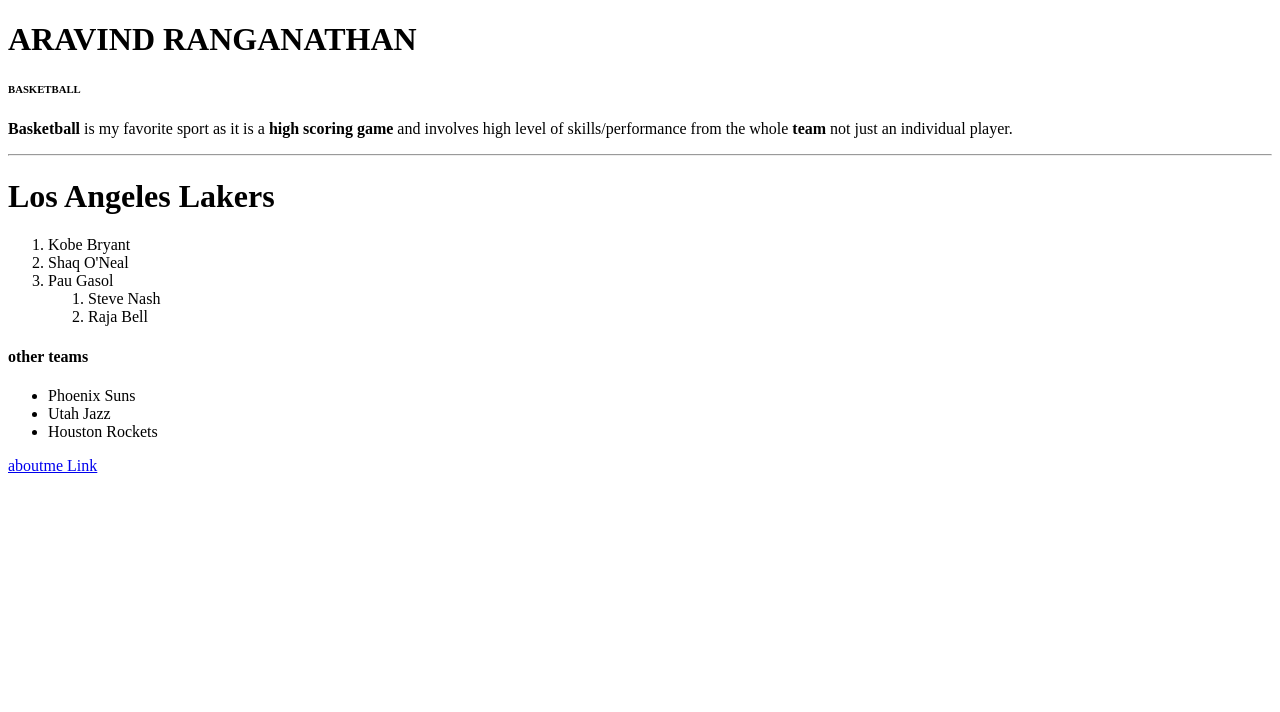
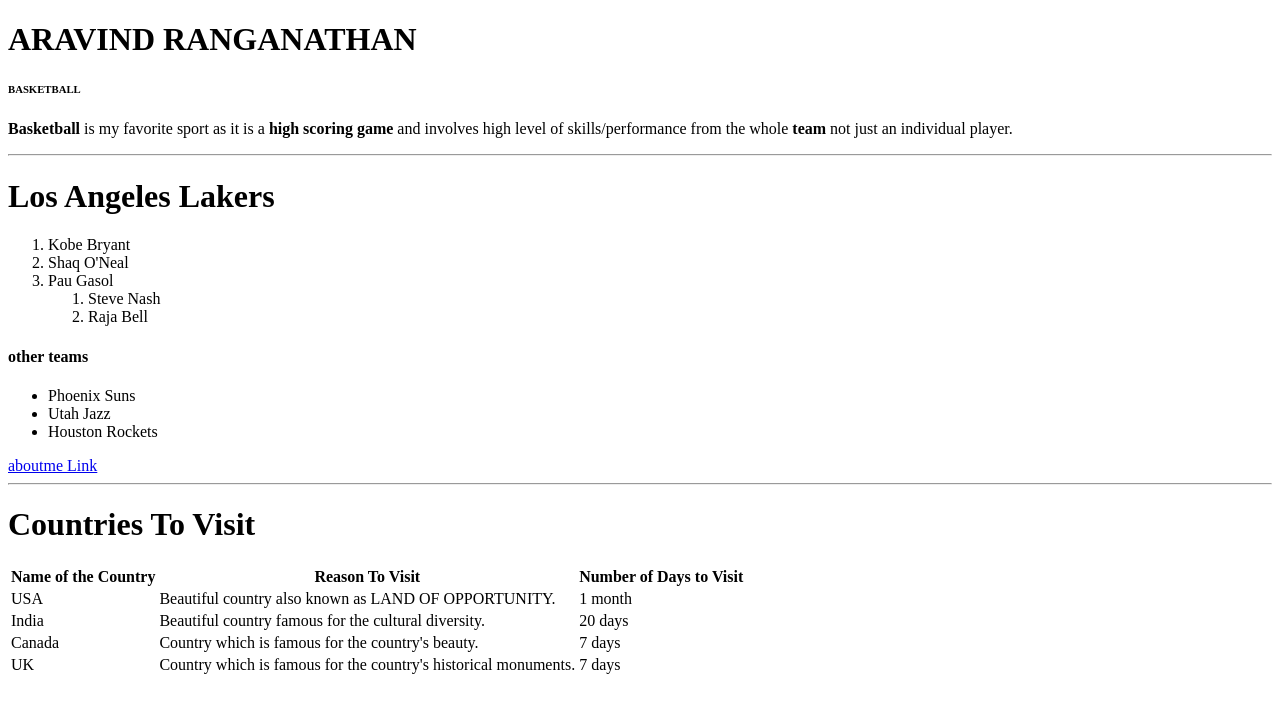
Before and after one commit to 44-563-Web-Apps-S23/44563-webapps-assignment-3-aravindranganathan, a plain HTML site: page index.html in a window 1280 px wide. Drawn offline with Linux system fonts and the light colour scheme.

Commit message:
Table created

```diff
--- a/index.html
+++ b/index.html
@@ -35,5 +35,34 @@
     <li>Houston Rockets</li>
    </ul>
    <a href="aboutme.html">aboutme Link</a>
+   <hr>
+   <h1>Countries To Visit</h1>
+   <table>
+   <tr>
+    <th>Name of the Country</th>
+    <th>Reason To Visit</th>
+    <th>Number of Days to Visit</th>
+   </tr>
+   <tr>
+    <td>USA</td>
+    <td> Beautiful country also known as LAND OF OPPORTUNITY.</td>
+    <td>1 month</td>
+   </tr>
+   <tr>
+    <td>India</td>
+    <td>Beautiful country famous for the cultural diversity.</td>
+    <td>20 days</td>
+   </tr>
+   <tr>
+    <td>Canada</td>
+    <td>Country which is famous for the country's beauty.</td>
+    <td>7 days</td>
+   </tr>
+   <tr>
+    <td>UK</td>
+    <td>Country which is famous for the country's historical monuments.</td>
+    <td>7 days</td>
+   </tr>
+   </table>
  </body>
 </html>
```
